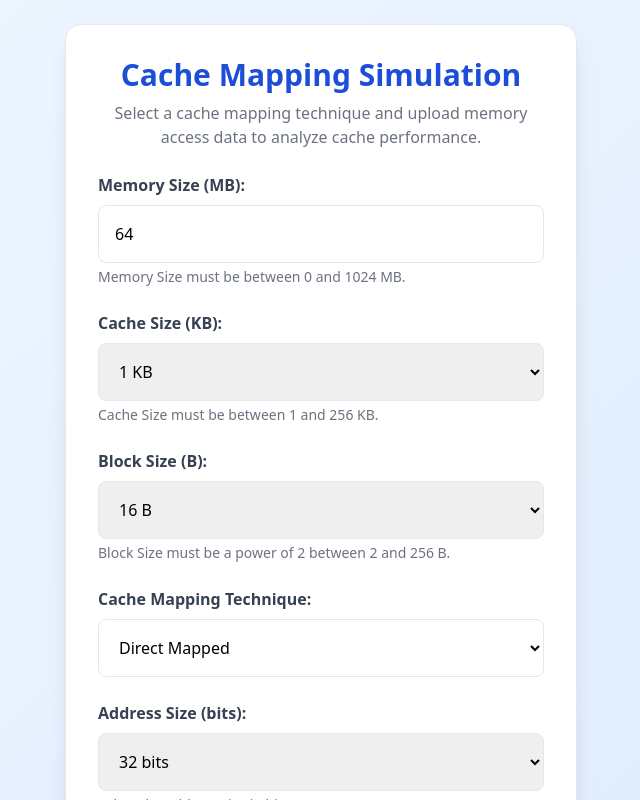
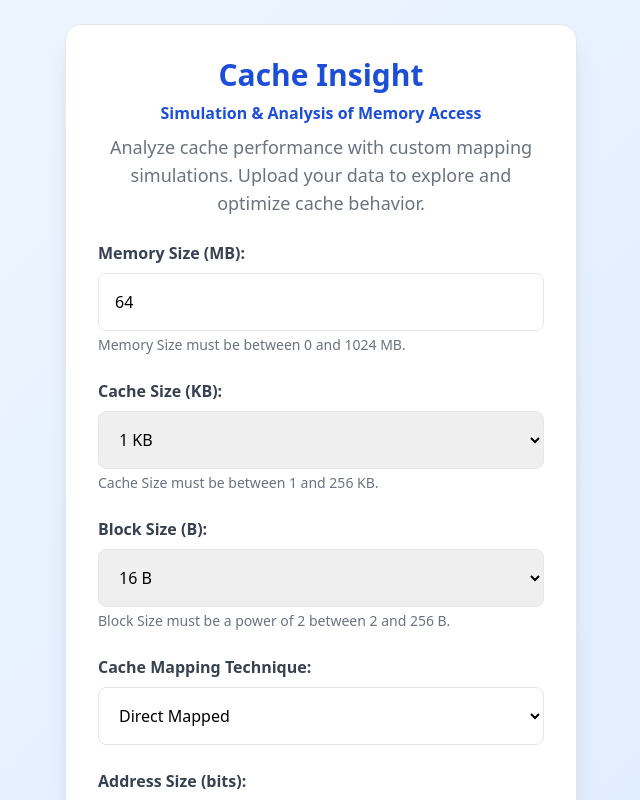
Before and after one commit to Nattopacirus/CacheInsight, a React (Create React App) app: page / in a window 1280 px wide. Shown: the top 800 px of the page, without its empty margins (319-959 px from the left). Built offline with nearby package versions, Linux system fonts and the light colour scheme.

Commit message:
change head

```diff
--- a/src/CacheSimulation.js
+++ b/src/CacheSimulation.js
@@ -131,8 +131,12 @@ const CacheSimulation = () => {
     <div className="min-h-screen flex items-center justify-center bg-gradient-to-br from-blue-50 to-blue-100 p-6">
       <div className="bg-white p-8 rounded-2xl shadow-xl w-full max-w-lg border border-gray-200">
         <div className="text-center mb-6">
-          <h1 className="text-3xl font-semibold text-blue-700 mb-2">Cache Mapping Simulation</h1>
-          <p className="text-md text-gray-500">Select a cache mapping technique and upload memory access data to analyze cache performance.</p>
+          <h1 className="text-3xl font-semibold text-blue-700 mb-2">Cache Insight</h1>
+          <h2 className="text-1xl font-semibold text-blue-700 mb-2">Simulation & Analysis of Memory Access</h2>
+          <p className="text-lg text-gray-500">
+  Analyze cache performance with custom mapping simulations.
+  Upload your data to explore and optimize cache behavior.
+</p>
         </div>
 
         {error && (
```
